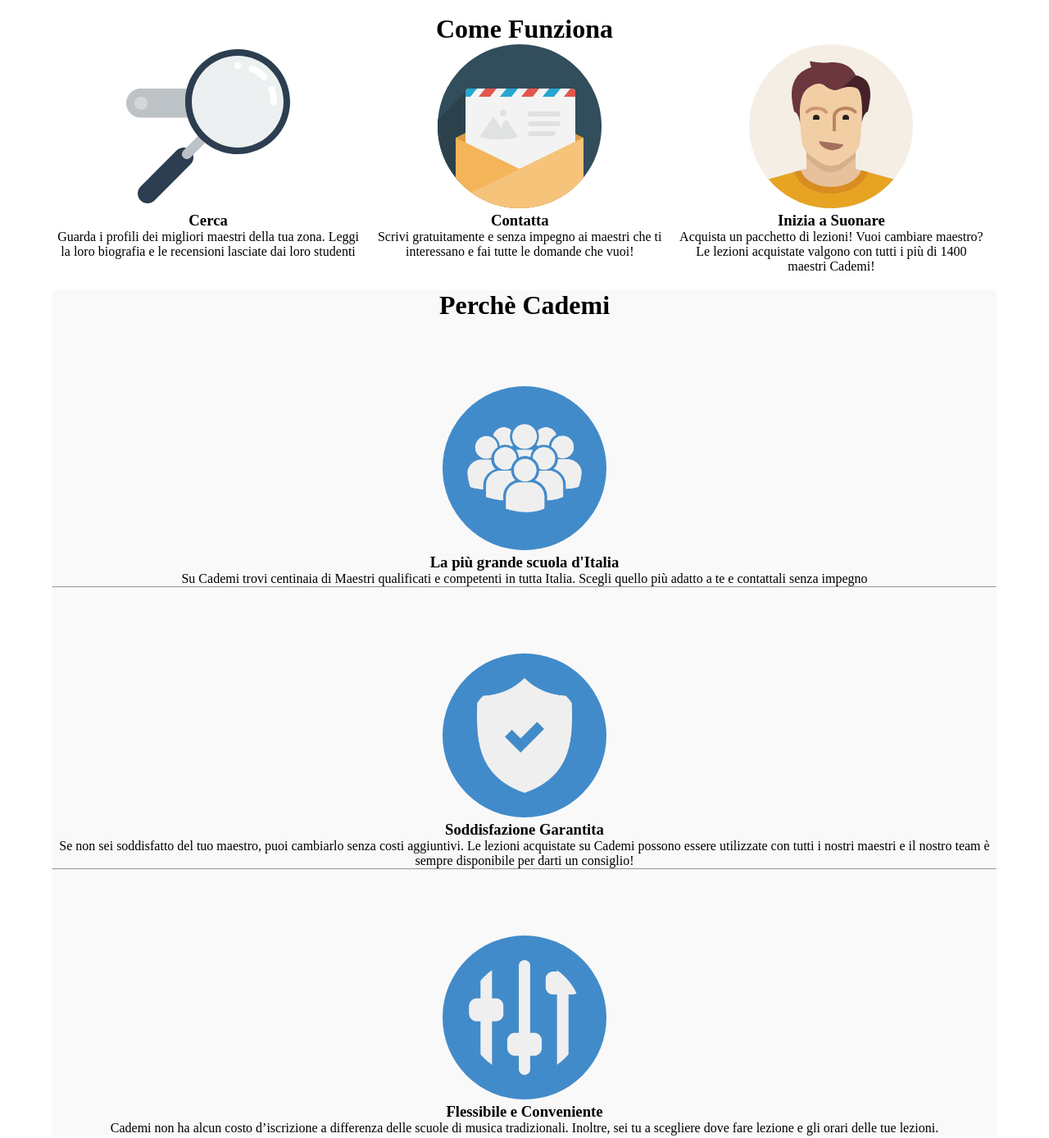
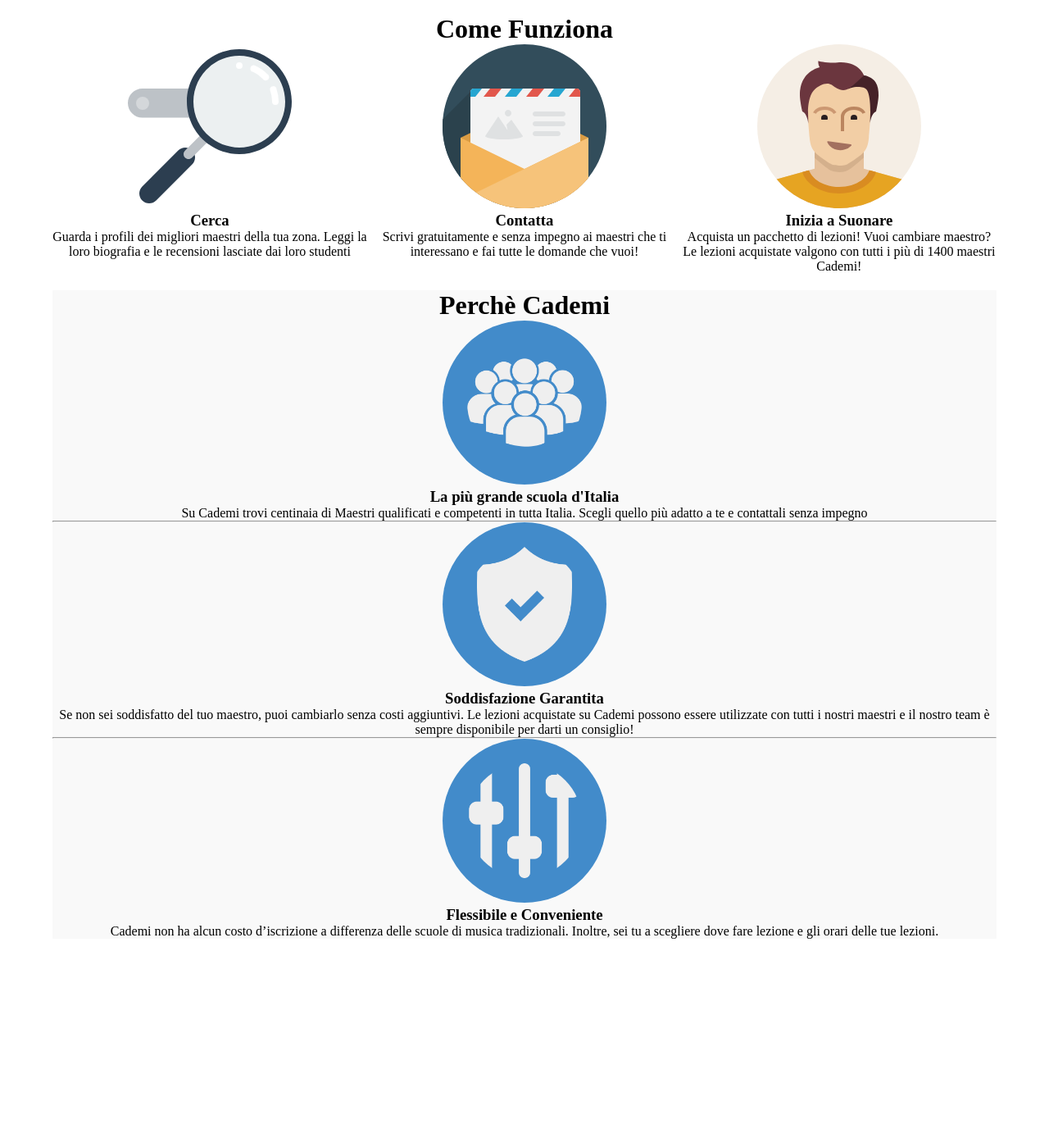
Before and after one commit to vonaxl/html-css-resp-wannabe-12bool, a plain HTML site: page index.html in a window 1280 px wide. Shown: the part 318-1706 px from the top of the page at 82% size. After the commit the page ends 1483 px from the top, so only its background shows below. Drawn offline with Linux system fonts and the light colour scheme.

Commit message:
changed the other subclass of each row in html and used the class in 12bool.css

```diff
--- a/index.html
+++ b/index.html
@@ -28,17 +28,17 @@
     <div id="steps" class="container">
       <div class="row">
         <h1>Come Funziona</h1>
-        <div class="left">
+        <div class="col-lg-4">
           <img src="img/search.svg" alt="">
           <h3>Cerca</h3>
           Guarda i profili dei migliori maestri della tua zona. Leggi la loro biografia e le recensioni lasciate dai loro studenti
         </div>
-        <div class="central">
+        <div class="col-lg-4">
           <img src="img/letter.svg" alt="">
           <h3>Contatta</h3>
           Scrivi gratuitamente e senza impegno ai maestri che ti interessano e fai tutte le domande che vuoi!
         </div>
-        <div class="right">
+        <div class="col-lg-4">
           <img src="img/male.svg" alt="">
           <h3>Inizia a Suonare</h3>
           Acquista un pacchetto di lezioni! Vuoi cambiare maestro? Le lezioni acquistate valgono con tutti i più di 1400 maestri Cademi!
@@ -50,19 +50,19 @@
     <div id="why" class="container" background="grey">
       <div class="row">
         <h1>Perchè Cademi</h1>
-        <div class="first">
+        <div class="col-lg-12">
           <img src="img/icon/profile.png" alt="">
           <h3>La più grande scuola d'Italia</h3>
           Su Cademi trovi centinaia di Maestri qualificati e competenti in tutta Italia. Scegli quello più adatto a te e contattali senza impegno
           <hr>
         </div>
-        <div class="second">
+        <div class="col-lg-12">
           <img src="img/icon/secure.png" alt="">
           <h3>Soddisfazione Garantita</h3>
           Se non sei soddisfatto del tuo maestro, puoi cambiarlo senza costi aggiuntivi. Le lezioni acquistate su Cademi possono essere utilizzate con tutti i nostri maestri e il nostro team è sempre disponibile per darti un consiglio!
           <hr>
         </div>
-        <div class="third">
+        <div class="col-lg-12">
           <img src="img/icon/flex.png" alt="">
           <h3>Flessibile e Conveniente</h3>
           Cademi non ha alcun costo d’iscrizione a differenza delle scuole di musica tradizionali. Inoltre, sei tu a scegliere dove fare lezione e gli orari delle tue lezioni.
```
